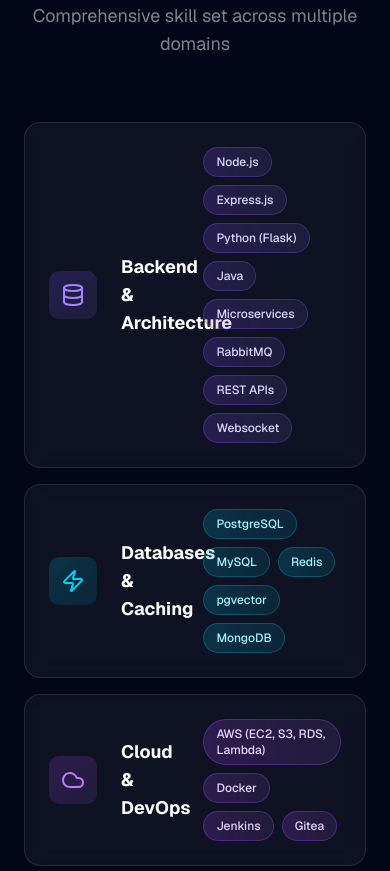
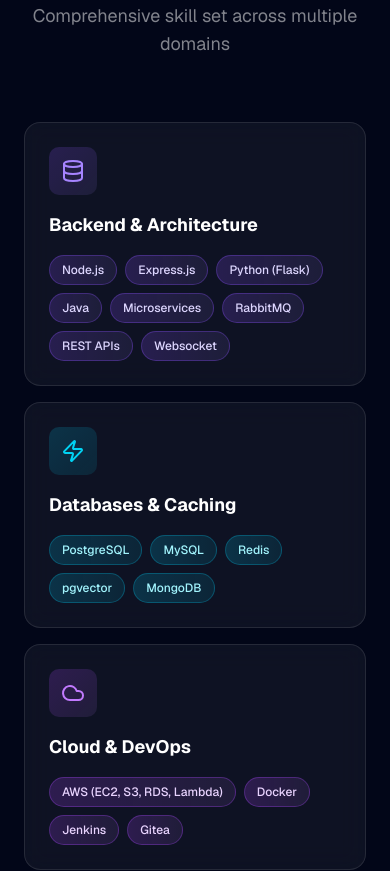
Before and after one commit to abishek-samuel/portfolio, a Next.js app: page / in a window 390 px wide. Shown: the part 2560-3431 px from the top of the page. Built offline with nearby package versions, Linux system fonts and the light colour scheme.

Commit message:
fixed technical-expertise phone responsiveness

```diff
--- a/components/technical-expertise.tsx
+++ b/components/technical-expertise.tsx
@@ -121,20 +121,22 @@ export default function TechnicalExpertise() {
                 <motion.div
                   key={index}
                   variants={cardVariants}
-                  className="glass p-6 rounded-2xl border border-white/10 hover:border-white/20 hover:shadow-lg hover:shadow-white/10 transition-all duration-300 flex items-center gap-6"
+                  className="glass p-6 rounded-2xl border border-white/10 hover:border-white/20 hover:shadow-lg hover:shadow-white/10 transition-all duration-300 flex flex-col md:flex-row items-start md:items-center gap-4 md:gap-6"
                 >
-                  {/* Icon */}
+                  {/* Icon Wrapper - Hidden on mobile if you want to save space, but kept here for consistency */}
                   <div className={`p-3 rounded-lg bg-gradient-to-br ${colors.bg} flex-shrink-0`}>
                     <IconComponent size={24} className={colors.icon} />
                   </div>
 
-                  {/* Category Title - 20% width */}
-                  <div className="w-1/5 flex-shrink-0">
+                  {/* Category Title */}
+                  {/* CHANGE 2: Changed width from fixed w-1/5 to w-full on mobile, back to w-1/5 on desktop */}
+                  <div className="w-full md:w-1/5 flex-shrink-0">
                     <h3 className="text-lg font-bold text-white whitespace-normal">{card.title}</h3>
                   </div>
 
-                  {/* Skills Pills - Remaining width with flex-wrap */}
-                  <div className="flex flex-wrap gap-2 flex-1">
+                  {/* Skills Pills */}
+                  {/* CHANGE 3: Skills will now naturally wrap under the title on mobile */}
+                  <div className="flex flex-wrap gap-2 flex-1 w-full md:w-auto">
                     {card.skills.map((skill) => (
                       <motion.span
                         key={skill}
```
